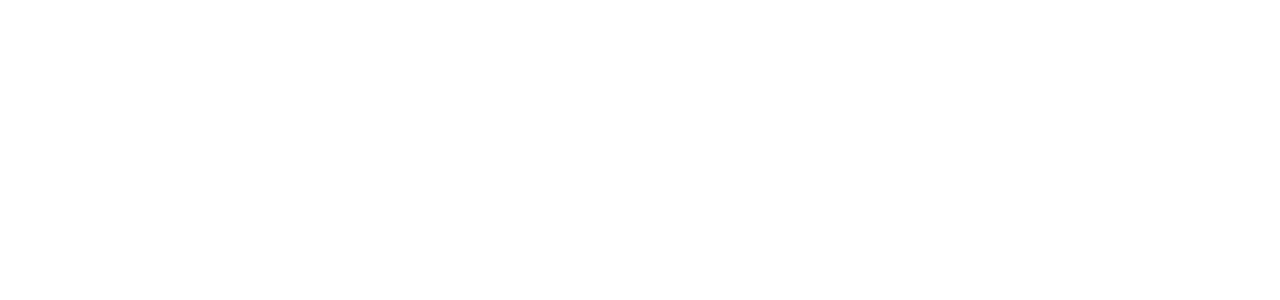
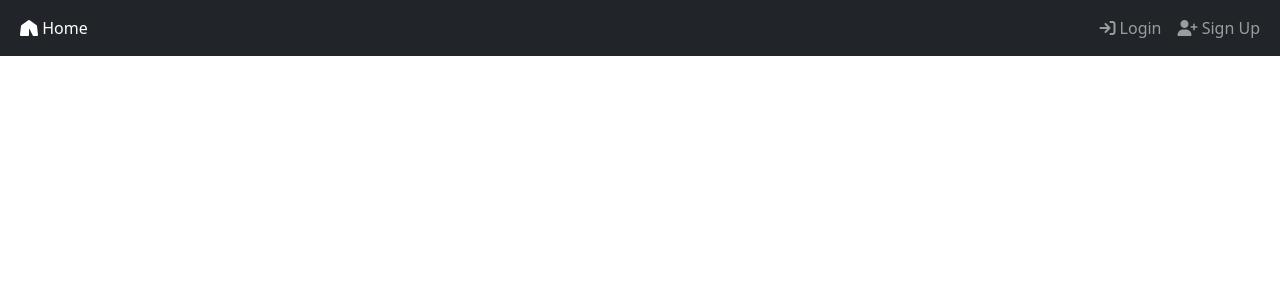
Before and after one commit to PhatDave/musicTribesPI, a Django app: page / in a window 1280 px wide. Before the commit the part shown is empty. Shown: the top 300 px of the page. Run offline with Django 4.2, Linux system fonts and the light colour scheme; tables that the repository leaves empty hold one stand-in row (values such as "Sample post"); some libraries are stand-ins or nearby versions.

Commit message:
First version of navbar

```diff
--- a/tribes/templates/tribes/base.html
+++ b/tribes/templates/tribes/base.html
@@ -8,6 +8,7 @@
     <link href="https://cdn.jsdelivr.net/npm/bootstrap@5.0.2/dist/css/bootstrap.min.css" rel="stylesheet" integrity="sha384-EVSTQN3/azprG1Anm3QDgpJLIm9Nao0Yz1ztcQTwFspd3yD65VohhpuuCOmLASjC" crossorigin="anonymous">
     <script src="https://cdn.jsdelivr.net/npm/bootstrap@5.0.2/dist/js/bootstrap.bundle.min.js" integrity="sha384-MrcW6ZMFYlzcLA8Nl+NtUVF0sA7MsXsP1UyJoMp4YLEuNSfAP+JcXn/tWtIaxVXM" crossorigin="anonymous"></script>
     <link href="https://cdn.jsdelivr.net/npm/bootstrap@5.1.3/dist/css/bootstrap.min.css" rel="stylesheet" integrity="sha384-1BmE4kWBq78iYhFldvKuhfTAU6auU8tT94WrHftjDbrCEXSU1oBoqyl2QvZ6jIW3" crossorigin="anonymous">
+    <script src="https://kit.fontawesome.com/d61bdbabeb.js" crossorigin="anonymous"></script>
     <title>{% block title %}Music Tribes{% endblock %}</title>
 </head>
 
--- a/tribes/templates/tribes/includes/navbar.html
+++ b/tribes/templates/tribes/includes/navbar.html
@@ -0,0 +1,31 @@
+<nav class="navbar navbar-expand-lg navbar-dark bg-dark">
+    <div class="container-fluid">
+        <button class="navbar-toggler" type="button" data-bs-toggle="collapse" data-bs-target="#mainNavbar" aria-controls="mainNavbar" aria-expanded="false" aria-label="Toggle navigation">
+            <span class="navbar-toggler-icon"></span>
+        </button>
+        <div class="collapse navbar-collapse" id="mainNavbar">
+            <ul class="navbar-nav me-auto mb-2 mb-lg-0">
+                <li class="nav-item">
+                    <a class="nav-link {% if nav == 'index' %}active{% endif %}" aria-current="page" href="{% url 'tribes:index' %}">
+                        <i class="fa-solid fa-tent"></i>&nbsp;Home
+                    </a>
+                </li>
+            </ul>
+            <ul class="navbar-nav ms-auto mb-2 mb-lg-0">
+                {% if not request.user.is_authenticated %}
+                <li class="nav-item">
+                    <a class="nav-link" href="#">
+                        <i class="fa-solid fa-arrow-right-to-bracket"></i>&nbsp;Login
+                    </a>
+                </li>
+                <li class="nav-item">
+                    <a href="#" class="nav-link">
+                        <i class="fa-solid fa-user-plus"></i>&nbsp;Sign Up
+                    </a>
+                </li>
+                {% else %}
+                {% endif %}
+            </ul>
+        </div>
+    </div>
+</nav>
--- a/tribes/views.py
+++ b/tribes/views.py
@@ -5,10 +5,10 @@
 
 
 def index(request):
-    context = {}
     html = 'tribes/index.html'
-
     tribe = Tribe.objects.all()[0]
     print(tribe.getMembers())
-
+    context = {
+        'nav': 'index',
+    }
     return render(request, html, context)
```
